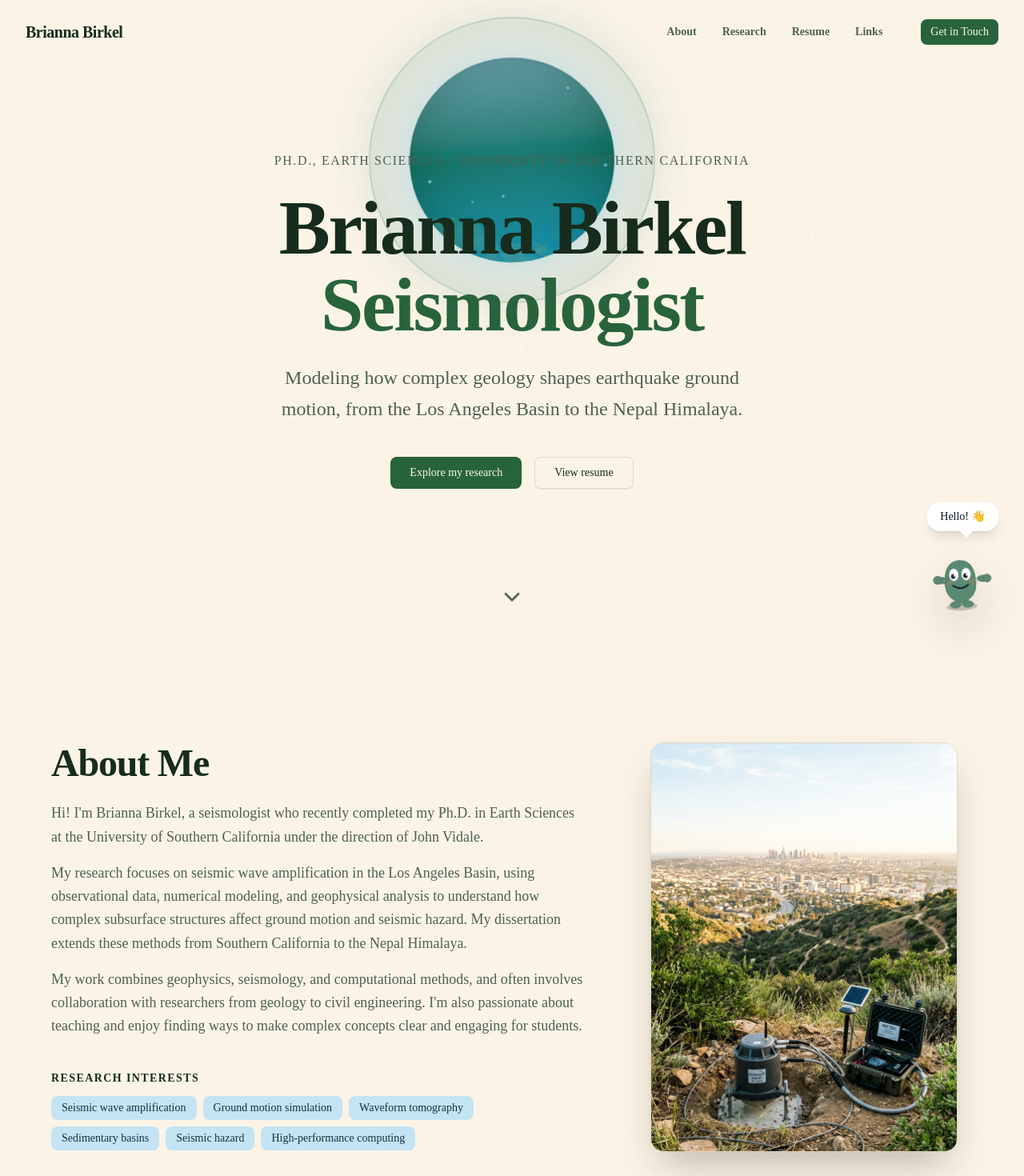
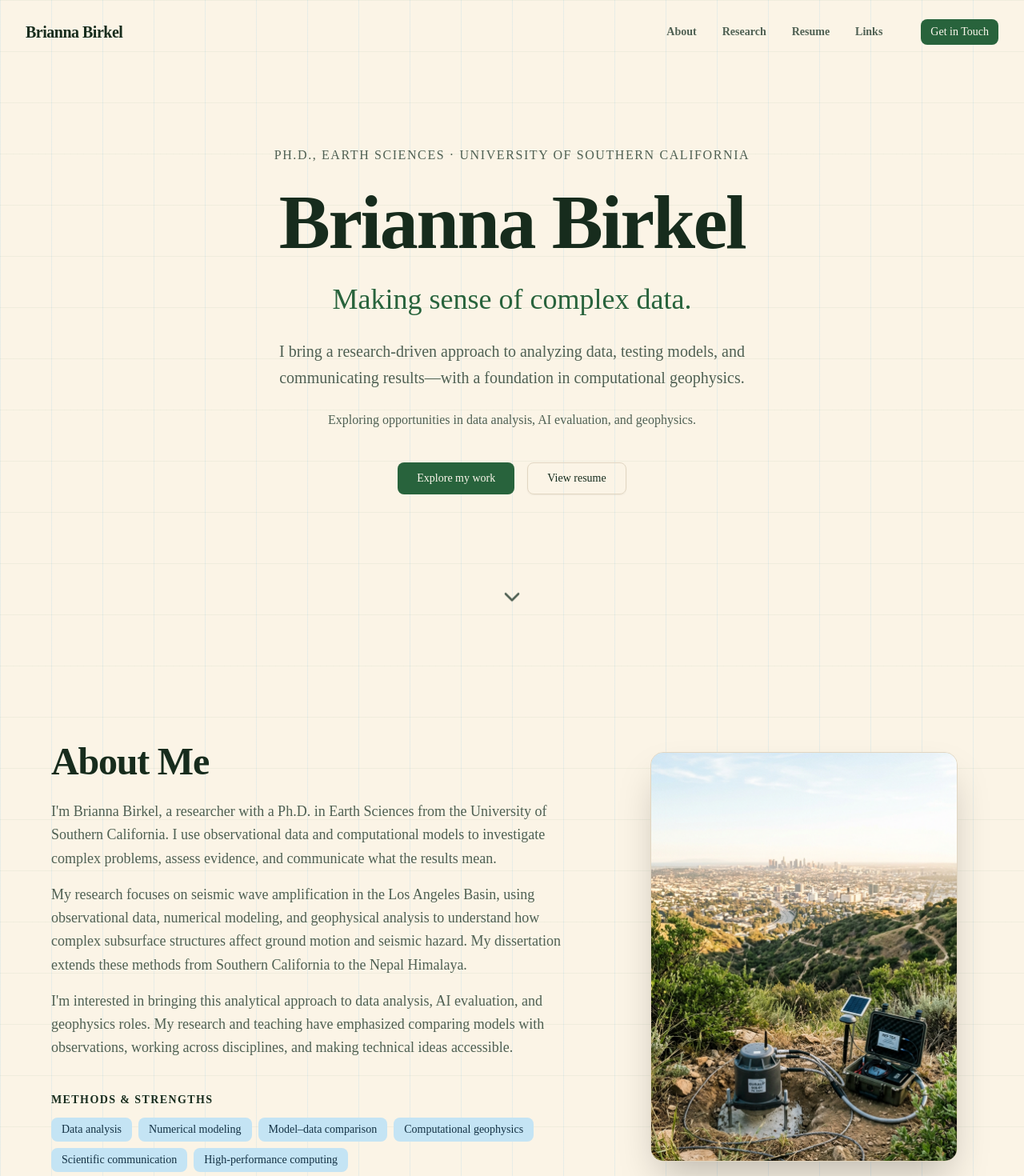
Before and after one commit to bcbirkel/research-portfolio, a Next.js app: page / in a window 1280 px wide. Shown: the top 1470 px of the page at 80% size. Built offline with nearby package versions, Linux system fonts and the light colour scheme; a web font is replaced by a local one.

Commit message:
Replace floating graphics with subtle grid and broaden portfolio positioning

```diff
--- a/app/globals.css
+++ b/app/globals.css
@@ -118,6 +118,13 @@
   --color-sidebar-accent-foreground: var(--sidebar-accent-foreground);
   --color-sidebar-border: var(--sidebar-border);
   --color-sidebar-ring: var(--sidebar-ring);
+}
+
+.research-paper {
+  background-image:
+    linear-gradient(color-mix(in oklch, var(--primary) 5%, transparent) 1px, transparent 1px),
+    linear-gradient(90deg, color-mix(in oklch, var(--accent) 22%, transparent) 1px, transparent 1px);
+  background-size: 64px 64px;
 }
 
 @layer base {
--- a/app/layout.tsx
+++ b/app/layout.tsx
@@ -9,9 +9,9 @@ const _francoisOne = V0_Font_Francois_One({ subsets: ['latin'], weight: ["400"]
 const _geistMono = V0_Font_Geist_Mono({ subsets: ['latin'], weight: ["100","200","300","400","500","600","700","800","900"] })
 
 export const metadata: Metadata = {
-  title: "Brianna Birkel - Seismologist",
+  title: "Brianna Birkel | Data Analysis & Computational Research",
   description:
-    "Portfolio of Brianna Birkel, Ph.D. in Earth Sciences (USC), researching seismic wave amplification, ground motion modeling, and seismic imaging in Southern California and the Nepal Himalaya.",
+    "Brianna Birkel, Ph.D.: data analysis, computational modeling, and geophysics research. Exploring opportunities in data analysis, AI evaluation, and geophysics.",
   generator: "v0.app",
   icons: {
     icon: [
@@ -42,7 +42,7 @@ export default function RootLayout({
   children: React.ReactNode
 }>) {
   return (
-    <html lang="en">
+    <html lang="en" className="bg-background">
       <body className={`font-sans antialiased`}>{children}</body>
     </html>
   )
--- a/app/page.tsx
+++ b/app/page.tsx
@@ -4,16 +4,10 @@ import { AboutSection } from "@/components/about-section"
 import { ProjectsSection } from "@/components/projects-section"
 import { TimelineSection } from "@/components/timeline-section"
 import { ContactSection } from "@/components/contact-section"
-import { BackgroundAnimations } from "@/components/background-animations"
-import { ThreeScene } from "@/components/three-scene"
-import { PixarCharacter } from "@/components/pixar-character"
 
 export default function Home() {
   return (
-    <main className="min-h-screen relative">
-      <ThreeScene />
-      <BackgroundAnimations />
-      <PixarCharacter />
+    <main className="research-paper min-h-screen relative">
       <div className="relative z-10">
         <Navigation />
         <HeroSection />
--- a/components/about-section.tsx
+++ b/components/about-section.tsx
@@ -2,11 +2,11 @@ import Image from "next/image"
 import { Badge } from "@/components/ui/badge"
 
 const researchInterests = [
-  "Seismic wave amplification",
-  "Ground motion simulation",
-  "Waveform tomography",
-  "Sedimentary basins",
-  "Seismic hazard",
+  "Data analysis",
+  "Numerical modeling",
+  "Model–data comparison",
+  "Computational geophysics",
+  "Scientific communication",
   "High-performance computing",
 ]
 
@@ -19,7 +19,7 @@ export function AboutSection() {
             <h2 className="text-4xl md:text-5xl font-bold tracking-tight mb-6">About Me</h2>
             <div className="space-y-4 text-muted-foreground leading-relaxed text-lg">
               <p className="text-pretty">
-                {"Hi! I'm Brianna Birkel, a seismologist who recently completed my Ph.D. in Earth Sciences at the University of Southern California under the direction of John Vidale."}
+                {"I'm Brianna Birkel, a researcher with a Ph.D. in Earth Sciences from the University of Southern California. I use observational data and computational models to investigate complex problems, assess evidence, and communicate what the results mean."}
               </p>
               <p className="text-pretty">
                 My research focuses on seismic wave amplification in the Los Angeles Basin, using observational data,
@@ -28,15 +28,13 @@ export function AboutSection() {
                 Nepal Himalaya.
               </p>
               <p className="text-pretty">
-                My work combines geophysics, seismology, and computational methods, and often involves collaboration
-                with researchers from geology to civil engineering. I&apos;m also passionate about teaching and enjoy
-                finding ways to make complex concepts clear and engaging for students.
+                I&apos;m interested in bringing this analytical approach to data analysis, AI evaluation, and geophysics roles. My research and teaching have emphasized comparing models with observations, working across disciplines, and making technical ideas accessible.
               </p>
             </div>
 
             <div className="pt-4">
               <h3 className="text-sm font-semibold uppercase tracking-widest text-foreground mb-3">
-                Research Interests
+                Methods & strengths
               </h3>
               <ul className="flex flex-wrap gap-2">
                 {researchInterests.map((interest) => (
--- a/components/contact-section.tsx
+++ b/components/contact-section.tsx
@@ -49,7 +49,7 @@ export function ContactSection() {
         <div className="text-center mb-12">
           <h2 className="text-4xl md:text-5xl font-bold tracking-tight mb-4">Find Me Online</h2>
           <p className="text-lg text-muted-foreground max-w-2xl mx-auto text-balance">
-            {"I'm always happy to talk about seismology, ground motion modeling, teaching, or new collaborations."}
+            {"Let's connect about opportunities in data analysis, AI evaluation, geophysics, or research collaborations."}
           </p>
         </div>
 
--- a/components/hero-section.tsx
+++ b/components/hero-section.tsx
@@ -28,16 +28,19 @@ export function HeroSection() {
           </p>
           <h1 className="text-5xl sm:text-6xl md:text-7xl lg:text-8xl font-bold tracking-tight mb-6 text-balance">
             {profile.name}
-            <br />
-            <span className="text-primary">Seismologist</span>
           </h1>
-          <p className="text-lg sm:text-xl md:text-2xl text-muted-foreground max-w-3xl mx-auto mb-10 text-balance leading-relaxed">
-            Modeling how complex geology shapes earthquake ground motion, from the Los Angeles Basin to the Nepal
-            Himalaya.
+          <p className="text-2xl sm:text-3xl md:text-4xl text-primary mb-6 text-balance leading-snug">
+            Making sense of complex data.
+          </p>
+          <p className="text-lg sm:text-xl text-muted-foreground max-w-2xl mx-auto mb-6 text-pretty leading-relaxed">
+            I bring a research-driven approach to analyzing data, testing models, and communicating results—with a foundation in computational geophysics.
+          </p>
+          <p className="text-sm sm:text-base text-muted-foreground mb-10 text-balance leading-relaxed">
+            Exploring opportunities in data analysis, AI evaluation, and geophysics.
           </p>
           <div className="flex flex-col sm:flex-row items-center justify-center gap-4">
             <Button size="lg" asChild>
-              <a href="#projects">Explore my research</a>
+              <a href="#projects">Explore my work</a>
             </Button>
             <Button size="lg" variant="outline" asChild className="bg-transparent">
               <a href="#resume">View resume</a>
--- a/lib/profile.ts
+++ b/lib/profile.ts
@@ -1,6 +1,6 @@
 export const profile = {
   name: "Brianna Birkel",
-  title: "Seismologist & Computational Geophysicist",
+  title: "Data Analysis & Computational Research",
   affiliation: "Ph.D., Earth Sciences · University of Southern California",
   website: "https://bcbirkel.github.io",
   cv: "https://bcbirkel.github.io/cv/",
```
